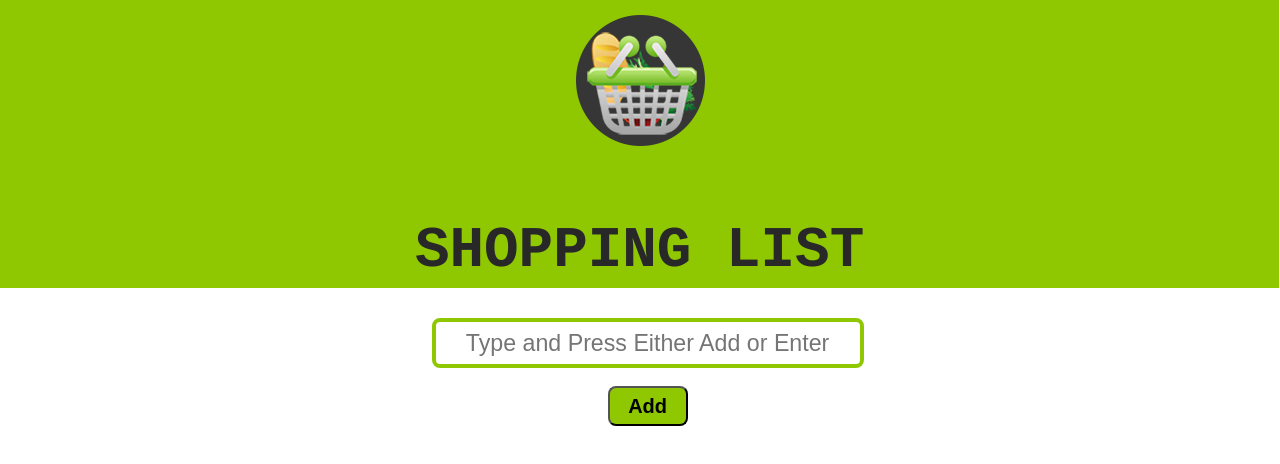
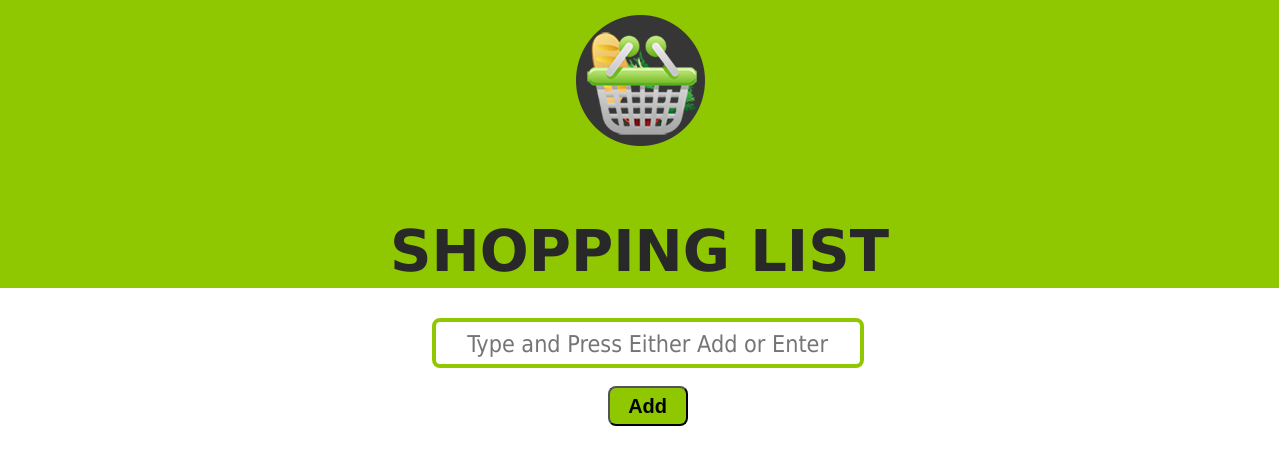
Before and after one commit to edgarmarquez/ShoppingList, a plain HTML site: page index.html in a window 1280 px wide. Drawn offline with Linux system fonts and the light colour scheme.

Commit message:
SL fonts update

```diff
--- a/style.css
+++ b/style.css
@@ -2,7 +2,7 @@
 
 h1{
 	text-align:center;
-	font-family:courier, sans-serif;
+	font-family:Verdana, sans-serif;
 	font-size:360%;
 	color:#282828;
 	margin-top:40px;
@@ -45,7 +45,7 @@ header{background: #8fc800;
  	font-size:1.45em;
 	background: white;
 	border:4px solid #8fc800;
-	font-family: sans-serif;
+	font-family: Tahoma, sans-serif;
 	text-align:center;
 }
 
```
